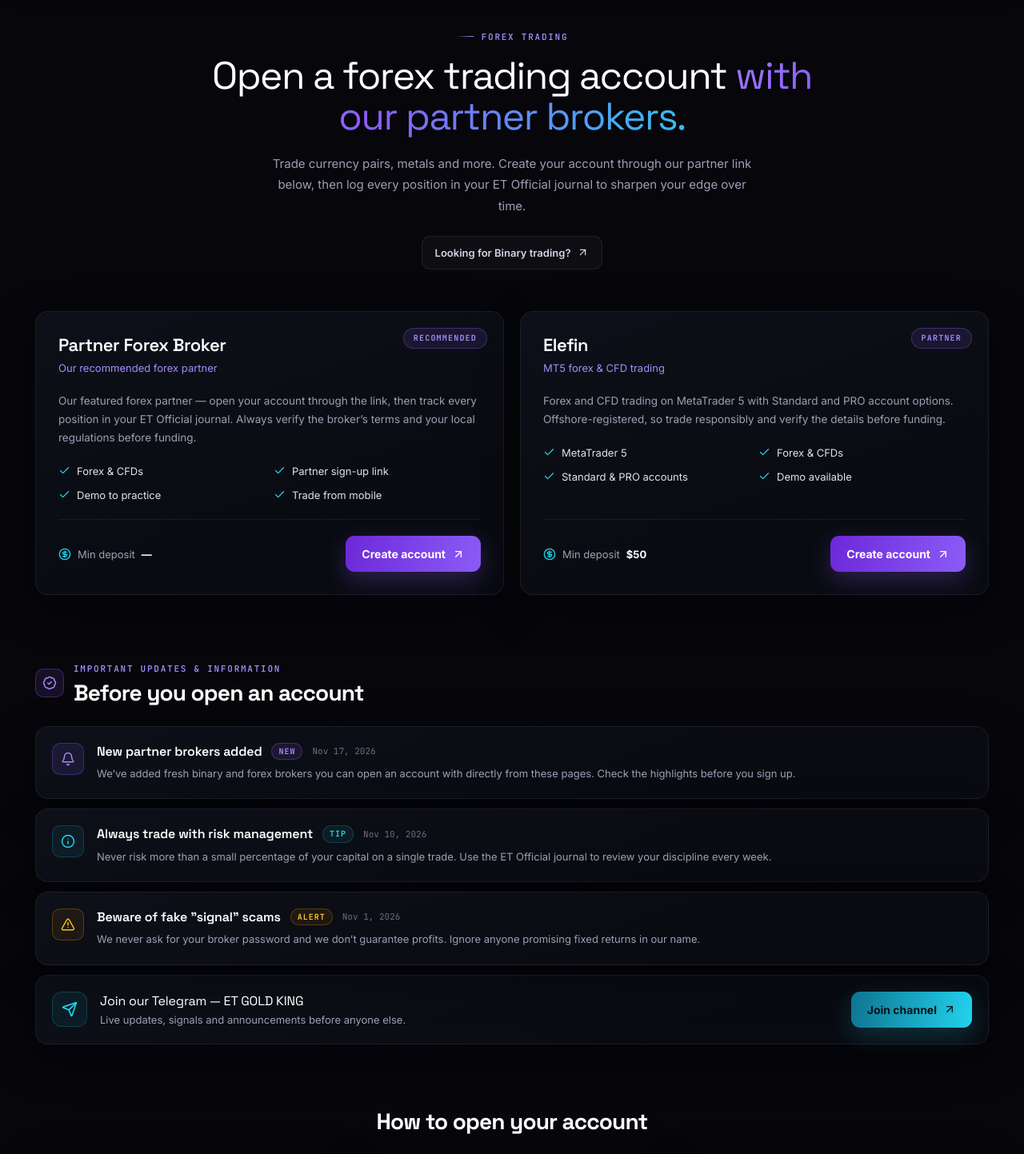
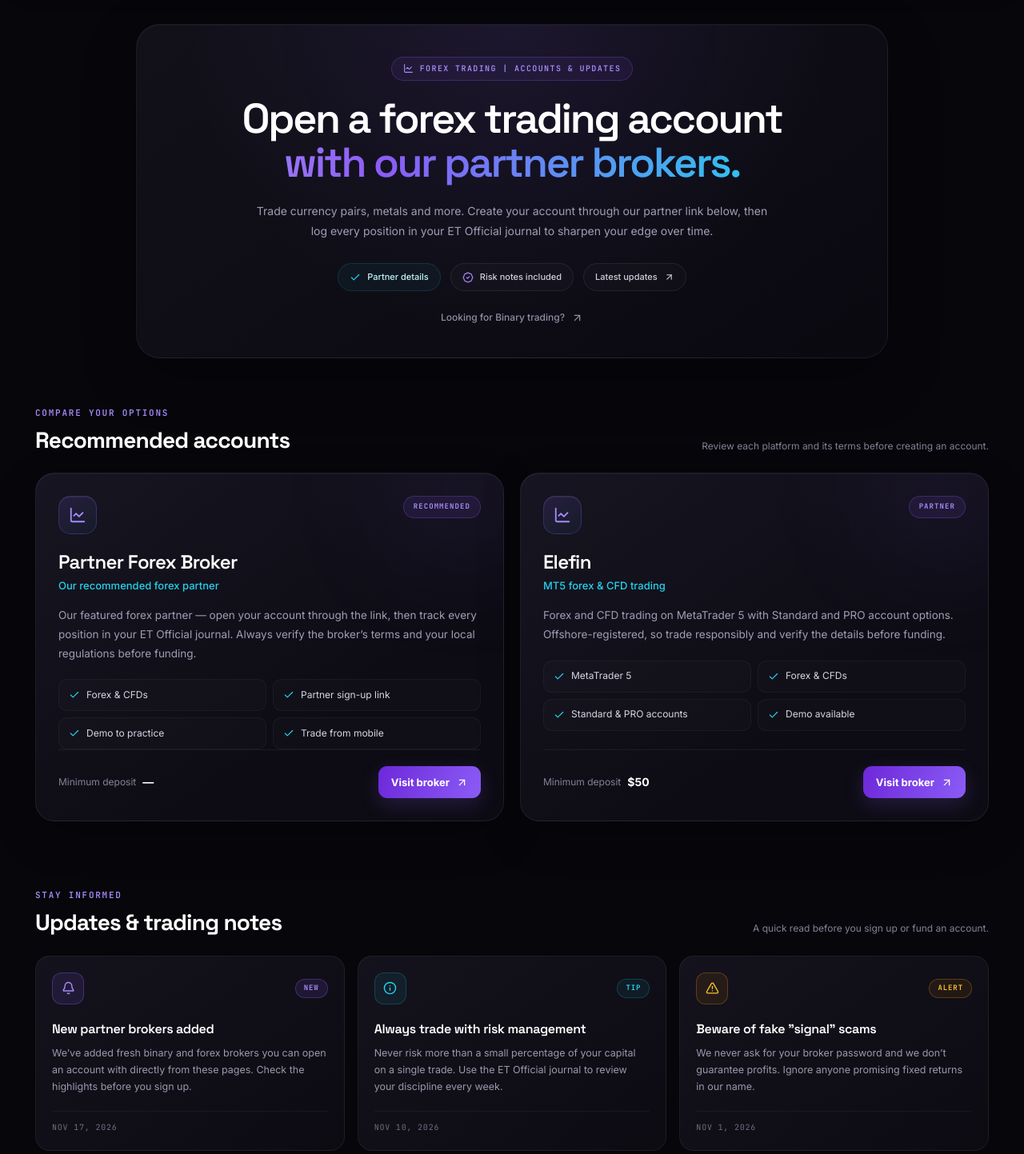
Before and after one commit to rajkumar963/Et-Official, a Next.js app in the folder frontend/: page /brokers/forex in a window 1280 px wide. Shown: the part 120-1563 px from the top of the page at 80% size. Built offline with nearby package versions, Linux system fonts and the light colour scheme; no server answers; what @et-trader/shared would draw is missing.

Commit message:
code updated

```diff
--- a/frontend/src/features/brokers/broker-page.tsx
+++ b/frontend/src/features/brokers/broker-page.tsx
@@ -3,10 +3,11 @@ import {
   ArrowLeft,
   ArrowUpRight,
   BadgeCheck,
+  Binary,
   Bell,
   Check,
-  CircleDollarSign,
   Info,
+  LineChart,
   Send,
   TriangleAlert,
 } from 'lucide-react';
@@ -16,7 +17,6 @@ import {
   CourseDisclaimer,
   CourseFaq,
   EnrollmentSteps,
-  courseCard,
   courseSectionTitle,
 } from '@/features/marketing/components/course-info';
 import { gradientText, home, sectionLabel } from '@/features/marketing/marketing-styles';
@@ -31,32 +31,38 @@ const toneStyles: Record<Update['tone'], { tag: string; icon: typeof Info }> = {
   alert: { tag: 'border-[#f59e0b44] bg-[#f59e0b14] text-[#fbbf24]', icon: TriangleAlert },
 };
 
-function BrokerCard({ broker }: { broker: Broker }) {
+function BrokerCard({ broker, kind }: { broker: Broker; kind: BrokerPageData['kind'] }) {
   const isPlaceholder = broker.affiliateUrl.includes('PASTE-YOUR');
+  const PlatformIcon = kind === 'binary' ? Binary : LineChart;
   return (
-    <article className={cn(courseCard, 'relative flex flex-col gap-5 p-7 max-[560px]:p-5')}>
+    <article className="group relative flex h-full flex-col overflow-hidden rounded-[24px] border border-[#ffffff12] bg-[linear-gradient(145deg,#171521,#0d0c14_68%)] p-7 shadow-[0_18px_55px_#0000002e,inset_0_1px_0_#ffffff0b] transition-[transform,border-color,box-shadow] duration-300 hover:-translate-y-1 hover:border-[#8b5cf655] hover:shadow-[0_24px_60px_#00000055,0_0_36px_#8b5cf610] max-[560px]:p-5">
+      <div className="pointer-events-none absolute -top-24 -right-16 size-56 rounded-full bg-[#8b5cf610] blur-3xl transition-colors group-hover:bg-[#8b5cf61c]" />
+      <div className="relative flex items-start justify-between gap-4">
+        <span className="grid size-12 place-items-center rounded-[15px] border border-[#8b5cf644] bg-[linear-gradient(145deg,#8b5cf626,#22d3ee0c)] text-violet-2 shadow-[inset_0_1px_0_#ffffff12]">
+          <PlatformIcon size={22} aria-hidden="true" />
+        </span>
         {broker.badge && (
-        <span className="absolute top-5 right-5 rounded-full border border-[#8b5cf655] bg-[#8b5cf61f] px-3 py-1 font-mono text-[10px] font-bold tracking-[0.12em] text-violet-2 uppercase">
+          <span className="rounded-full border border-[#8b5cf644] bg-[#8b5cf61a] px-3 py-1.5 font-mono text-[9px] font-bold tracking-[0.12em] text-violet-2 uppercase">
             {broker.badge}
           </span>
         )}
-      <div>
-        <h3 className="font-display text-[22px] tracking-[-0.02em] text-white">{broker.name}</h3>
-        <p className="mt-1 text-[13px] text-violet-2">{broker.tagline}</p>
       </div>
-      <p className="text-[13.5px] leading-[1.7] text-[#a09db4]">{broker.description}</p>
-      <ul className="grid list-none grid-cols-2 gap-2.5 max-[560px]:grid-cols-1">
+      <div className="relative mt-5">
+        <h3 className="font-display text-[24px] font-semibold tracking-[-0.03em] text-white">{broker.name}</h3>
+        <p className="mt-1 text-[13px] font-medium text-cyan">{broker.tagline}</p>
+      </div>
+      <p className="relative mt-4 text-[13.5px] leading-[1.75] text-[#a09db4]">{broker.description}</p>
+      <ul className="relative mt-5 grid list-none grid-cols-2 gap-2 max-[560px]:grid-cols-1">
         {broker.highlights.map((h) => (
-          <li key={h} className="flex items-center gap-2 text-[13px] text-[#dfe2ec]">
-            <Check size={15} className="shrink-0 text-cyan" aria-hidden="true" />
+          <li key={h} className="flex min-h-10 items-center gap-2 rounded-[11px] border border-[#ffffff0a] bg-[#ffffff04] px-3 py-2 text-[12px] text-[#d8d5e4]">
+            <Check size={14} className="shrink-0 text-cyan" aria-hidden="true" />
             {h}
           </li>
         ))}
       </ul>
-      <div className="mt-auto flex items-center justify-between gap-4 border-t border-[#ffffff10] pt-5">
-        <span className="inline-flex items-center gap-2 text-[13px] text-[#a09db4]">
-          <CircleDollarSign size={16} className="text-cyan" aria-hidden="true" />
-          Min deposit <strong className="text-white">{broker.minDeposit}</strong>
+      <div className="relative mt-auto flex flex-wrap items-center justify-between gap-4 border-t border-[#ffffff10] pt-5">
+        <span className="inline-flex items-center gap-2 text-[12px] text-[#858197]">
+          Minimum deposit <strong className="text-[14px] text-white">{broker.minDeposit}</strong>
         </span>
         <a
           href={broker.affiliateUrl}
@@ -64,11 +70,11 @@ function BrokerCard({ broker }: { broker: Broker }) {
           rel="noopener noreferrer sponsored"
           aria-disabled={isPlaceholder}
           className={cn(
-            'inline-flex shrink-0 items-center gap-2 rounded-[11px] bg-[linear-gradient(100deg,#6d28d9,#8b5cf6)] px-5 py-3 text-[14px] font-bold text-white shadow-[0_10px_30px_#8b5cf645] hover:-translate-y-px hover:brightness-110',
+            'inline-flex shrink-0 items-center gap-2 rounded-[11px] bg-[linear-gradient(110deg,#6d28d9,#8b5cf6)] px-4 py-2.5 text-[13px] font-bold text-white shadow-[0_8px_24px_#8b5cf633] transition hover:-translate-y-px hover:brightness-110',
             isPlaceholder && 'pointer-events-none opacity-50',
           )}
         >
-          Create account <ArrowUpRight size={16} />
+          Visit broker <ArrowUpRight size={15} />
         </a>
       </div>
       {isPlaceholder && (
@@ -89,32 +95,22 @@ function UpdateCard({ update }: { update: Update }) {
     year: 'numeric',
   });
   return (
-    <li className={cn(courseCard, 'flex gap-4 p-5')}>
-      <span
-        className={cn(
-          'grid size-10 shrink-0 place-items-center self-start rounded-[10px] border',
-          tone.tag,
-        )}
-      >
-        <Icon size={18} aria-hidden="true" />
+    <li className="group rounded-[18px] border border-[#ffffff10] bg-[linear-gradient(145deg,#14131d,#0c0b12)] p-5 transition-colors hover:border-[#ffffff20] max-[560px]:p-4">
+      <div className="flex items-center justify-between gap-3">
+        <span className={cn('grid size-10 place-items-center rounded-[12px] border', tone.tag)}>
+          <Icon size={17} aria-hidden="true" />
         </span>
-      <div>
-        <div className="flex flex-wrap items-center gap-x-3 gap-y-1">
-          <h3 className="font-display text-[16px] tracking-[-0.01em] text-white">{update.title}</h3>
-          <span
-            className={cn(
-              'rounded-full border px-2 py-0.5 font-mono text-[10px] font-bold tracking-[0.1em] uppercase',
-              tone.tag,
-            )}
-          >
+        <span className={cn('rounded-full border px-2.5 py-1 font-mono text-[9px] font-bold tracking-[0.1em] uppercase', tone.tag)}>
           {update.tag}
         </span>
-          <time className="font-mono text-[11px] text-[#6e6b84]" dateTime={update.date}>
+      </div>
+      <h3 className="mt-5 font-display text-[16px] font-semibold leading-snug tracking-[-0.02em] text-white">
+        {update.title}
+      </h3>
+      <p className="mt-2 text-[12.5px] leading-[1.7] text-[#9b98ad]">{update.text}</p>
+      <time className="mt-5 block border-t border-[#ffffff0c] pt-3 font-mono text-[10px] tracking-[0.08em] text-[#706d83] uppercase" dateTime={update.date}>
         {date}
       </time>
-        </div>
-        <p className="mt-1.5 text-[13px] leading-[1.7] text-[#a09db4]">{update.text}</p>
-      </div>
     </li>
   );
 }
@@ -130,51 +126,70 @@ export function BrokerPage({ data }: { data: BrokerPageData }) {
       <main className="min-h-screen px-6 pt-[150px] pb-[110px] max-[560px]:px-[18px] max-[560px]:pt-[120px]">
         <div className="mx-auto max-w-[1192px]">
           {/* Hero */}
-          <div className="mx-auto mb-[52px] max-w-[760px] text-center">
-            <span className={sectionLabel}>
-              <span />
-              {data.eyebrow}
+          <div className="relative mx-auto mb-14 max-w-[940px] overflow-hidden rounded-[30px] border border-[#ffffff10] bg-[radial-gradient(60%_130%_at_50%_0%,#8b5cf61a,transparent_72%),linear-gradient(145deg,#12111a,#0a0910)] px-8 py-10 text-center shadow-[0_24px_70px_#00000035,inset_0_1px_0_#ffffff08] max-[560px]:rounded-[22px] max-[560px]:px-5 max-[560px]:py-8">
+            <span className="mx-auto inline-flex items-center gap-2 rounded-full border border-[#8b5cf644] bg-[#8b5cf614] px-3.5 py-1.5 font-mono text-[10px] font-semibold tracking-[0.14em] text-violet-2 uppercase">
+              {data.kind === 'binary' ? <Binary size={13} aria-hidden="true" /> : <LineChart size={13} aria-hidden="true" />}
+              {data.eyebrow} | ACCOUNTS &amp; UPDATES
             </span>
-            <h1 className="mt-4 font-display text-[length:clamp(30px,5vw,48px)] leading-[1.08] tracking-[-0.03em] text-white">
+            <h1 className="mx-auto mt-5 max-w-[760px] font-display text-[length:clamp(32px,5vw,52px)] leading-[1.06] font-semibold tracking-[-0.045em] text-white">
               {data.title} <span className={gradientText}>{data.titleAccent}</span>
             </h1>
-            <p className="mx-auto mt-5 max-w-[620px] text-[15px] leading-[1.75] text-[#a09db4]">
+            <p className="mx-auto mt-5 max-w-[650px] text-[14px] leading-[1.8] text-[#a09db4]">
               {data.intro}
             </p>
+            <div className="mt-7 flex flex-wrap items-center justify-center gap-3">
+              <span className="inline-flex items-center gap-2 rounded-full border border-[#22d3ee24] bg-[#22d3ee0c] px-3.5 py-2 text-[11px] font-medium text-[#c5f5fa]">
+                <Check size={14} className="text-cyan" /> Partner details
+              </span>
+              <span className="inline-flex items-center gap-2 rounded-full border border-[#ffffff12] bg-[#ffffff05] px-3.5 py-2 text-[11px] font-medium text-[#d0cddd]">
+                <BadgeCheck size={14} className="text-violet-2" /> Risk notes included
+              </span>
+              <a href="#updates" className="inline-flex items-center gap-2 rounded-full border border-[#ffffff12] bg-[#ffffff05] px-3.5 py-2 text-[11px] font-medium text-[#d0cddd] transition hover:border-[#8b5cf655] hover:text-white">
+                Latest updates <ArrowUpRight size={13} />
+              </a>
+            </div>
             <Link
               href={otherHref}
-              className="mt-6 inline-flex items-center gap-2 rounded-[11px] border border-[#ffffff14] bg-[#ffffff08] px-4 py-2.5 text-[13px] font-semibold text-[#d6d3e4] hover:bg-[#ffffff12] hover:text-white"
+              className="mt-6 inline-flex items-center gap-2 text-[12px] font-medium text-[#918da3] transition hover:text-violet-2"
             >
               Looking for {otherLabel}? <ArrowUpRight size={15} />
             </Link>
           </div>
 
           {/* Brokers */}
-          <section aria-labelledby="brokers">
-            <h2 id="brokers" className="sr-only">
-              Recommended brokers
+          <section aria-labelledby="brokers" className="scroll-mt-[120px]">
+            <div className="mb-6 flex items-end justify-between gap-5 max-[640px]:items-start max-[640px]:flex-col">
+              <div>
+                <span className={sectionLabel}>COMPARE YOUR OPTIONS</span>
+                <h2 id="brokers" className={cn(courseSectionTitle, 'mt-2')}>
+                  Recommended accounts
                 </h2>
-            <div className="grid grid-cols-2 gap-5 max-[860px]:grid-cols-1">
+              </div>
+              <span className="max-w-[360px] text-[12px] leading-relaxed text-[#858197] max-[640px]:max-w-none">
+                Review each platform and its terms before creating an account.
+              </span>
+            </div>
+            <div className="grid grid-cols-2 items-stretch gap-5 max-[860px]:grid-cols-1">
               {data.brokers.map((b) => (
-                <BrokerCard key={b.name} broker={b} />
+                <BrokerCard key={b.name} broker={b} kind={data.kind} />
               ))}
             </div>
           </section>
 
           {/* Important updates & information */}
-          <section aria-labelledby="updates" className="mt-20 scroll-mt-[120px]" id="updates">
-            <div className="mb-6 flex items-center gap-3">
-              <span className="grid size-9 place-items-center rounded-[10px] border border-[#8b5cf655] bg-[#8b5cf61f] text-violet-2">
-                <BadgeCheck size={18} aria-hidden="true" />
-              </span>
+          <section aria-labelledby="updates-title" className="mt-20 scroll-mt-[120px]" id="updates">
+            <div className="mb-6 flex items-end justify-between gap-5 max-[640px]:items-start max-[640px]:flex-col">
               <div>
-                <span className={sectionLabel}>IMPORTANT UPDATES &amp; INFORMATION</span>
-                <h2 id="updates" className={cn(courseSectionTitle, 'mt-1')}>
-                  Before you open an account
+                <span className={sectionLabel}>STAY INFORMED</span>
+                <h2 id="updates-title" className={cn(courseSectionTitle, 'mt-2')}>
+                  Updates &amp; trading notes
                 </h2>
               </div>
+              <p className="max-w-[370px] text-[12px] leading-relaxed text-[#858197] max-[640px]:max-w-none">
+                A quick read before you sign up or fund an account.
+              </p>
             </div>
-            <ul className="grid list-none gap-3">
+            <ul className="grid list-none grid-cols-3 gap-4 max-[860px]:grid-cols-2 max-[560px]:grid-cols-1">
               {updates.map((u) => (
                 <UpdateCard key={u.title} update={u} />
               ))}
@@ -186,25 +201,24 @@ export function BrokerPage({ data }: { data: BrokerPageData }) {
               target="_blank"
               rel="noopener noreferrer"
               className={cn(
-                courseCard,
-                'mt-3 flex items-center justify-between gap-4 p-5 hover:-translate-y-px hover:border-[#22d3ee55] max-[560px]:flex-col max-[560px]:text-center',
+                'mt-5 flex items-center justify-between gap-5 rounded-[20px] border border-[#22d3ee24] bg-[radial-gradient(80%_130%_at_0%_50%,#22d3ee12,transparent_60%),linear-gradient(120deg,#11131a,#0c0b12)] p-5 shadow-[inset_0_1px_0_#ffffff08] transition hover:border-[#22d3ee55] max-[560px]:flex-col max-[560px]:text-center',
               )}
             >
               <span className="flex items-center gap-4 max-[560px]:flex-col">
-                <span className="grid size-11 shrink-0 place-items-center rounded-[12px] border border-[#22d3ee33] bg-[#22d3ee12] text-cyan">
-                  <Send size={20} aria-hidden="true" />
+                <span className="grid size-12 shrink-0 place-items-center rounded-[15px] border border-[#22d3ee33] bg-[#22d3ee12] text-cyan shadow-[0_0_25px_#22d3ee12]">
+                  <Send size={19} aria-hidden="true" />
                 </span>
                 <span>
                   <span className="block font-display text-[16px] tracking-[-0.01em] text-white">
-                    Join our Telegram — {telegramChannel.handle}
+                    Join the Telegram channel - {telegramChannel.handle}
                   </span>
                   <span className="block text-[13px] text-[#a09db4]">
-                    Live updates, signals and announcements before anyone else.
+                    Follow channel updates and announcements.
                   </span>
                 </span>
               </span>
-              <span className="inline-flex shrink-0 items-center gap-2 rounded-[11px] bg-[linear-gradient(100deg,#0e7490,#22d3ee)] px-5 py-3 text-[14px] font-bold text-[#06141a] shadow-[0_10px_30px_#22d3ee33]">
-                Join channel <ArrowUpRight size={16} />
+              <span className="inline-flex shrink-0 items-center gap-2 rounded-[11px] bg-[linear-gradient(100deg,#0e7490,#22d3ee)] px-5 py-3 text-[13px] font-bold text-[#06141a] shadow-[0_10px_30px_#22d3ee33]">
+                Join channel <ArrowUpRight size={15} />
               </span>
             </a>
           </section>
```
Lines whose indentation alone changed are shown as unchanged.
